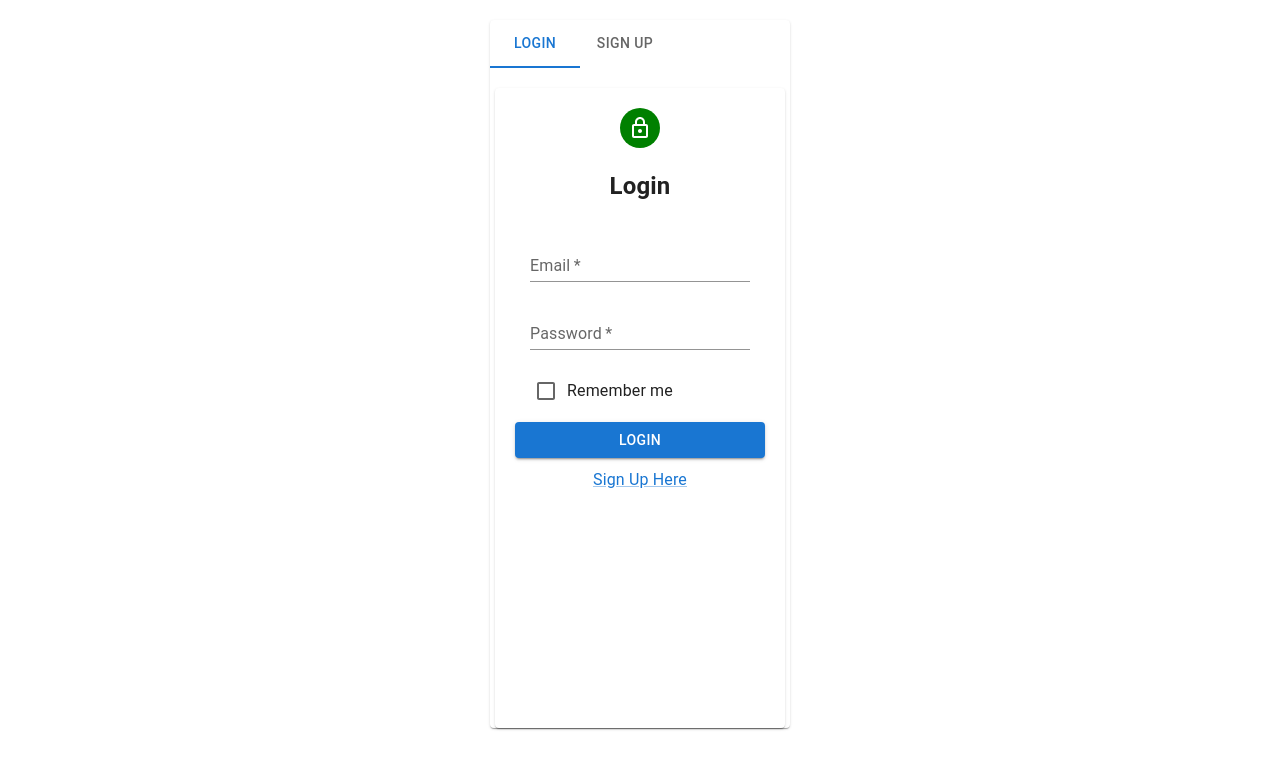
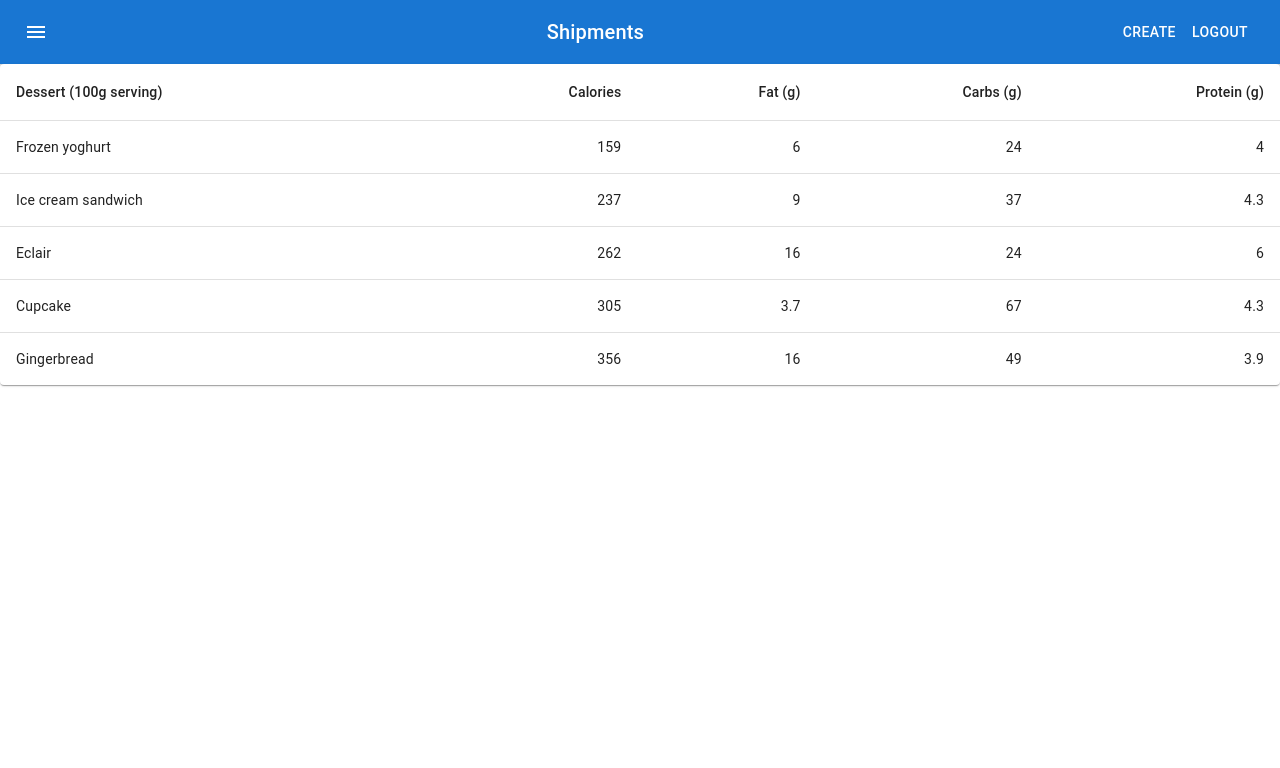
Before and after one commit to omar-elhajj00/shipping-fullstack, a React (Create React App) app in the folder front-end/: page / in a window 1280 px wide. Shown: the top 768 px of the page. Built offline with nearby package versions, Linux system fonts and the light colour scheme.

Commit message:
design the home component with material ui

```diff
--- a/front-end/src/Apis/Apis.js
+++ b/front-end/src/Apis/Apis.js
@@ -1,19 +1,21 @@
 import React from 'react';
 import axios from 'axios';
 
+
 const BASE_URL_SIGNUP="http://127.0.0.1:8000/api/register";
+const BASE_URL_LOGIN="http://127.0.0.1:8000/api/login";
 
+//sign up a new user
 export const signUpApi = async (user) => {
-    // const options ={
-    // url:BASE_URL_SIGNUP,
-    // params: {
-    //   'name': user.name,
-    //   'email': user.email,
-    //   'phoneNumber': user.phoneNumber,
-    //   'password': user.password
-    // }};
-
     const {data} = await axios.post(`${BASE_URL_SIGNUP}`,user);
     return data;
+}
+
+//user login
+export const signInApi = async(user) => {
+    const {data} = await axios.post(BASE_URL_LOGIN,user);
+    return data;
+    // .then(response => console.log(response.data))
+    // .catch(error => console.log(error));
 
 }
--- a/front-end/src/App.js
+++ b/front-end/src/App.js
@@ -2,11 +2,13 @@
 import { Container } from '@mui/material';
 import './App.css';
 import SignInOutContainer from './Container';
+import Home from './components/Home';
 
 function App() {
   return (
     <div className="App">
-      <SignInOutContainer />
+      {/* <SignInOutContainer /> */}
+      <Home />
     </div>
   );
 }
--- /dev/null
+++ b/front-end/src/components/Home.jsx
@@ -0,0 +1,86 @@
+import React from 'react'
+import { Box, AppBar, Toolbar, IconButton, Typography, Drawer, Button } from '@mui/material';
+import Table from '@mui/material/Table';
+import TableBody from '@mui/material/TableBody';
+import TableCell from '@mui/material/TableCell';
+import TableContainer from '@mui/material/TableContainer';
+import TableHead from '@mui/material/TableHead';
+import TableRow from '@mui/material/TableRow';
+import Paper from '@mui/material/Paper';
+import MenuIcon from '@mui/icons-material/Menu';
+
+
+const Home = () => {
+  function createData(name, calories, fat, carbs, protein) {
+    return { name, calories, fat, carbs, protein };
+  }
+
+  const rows = [
+    createData('Frozen yoghurt', 159, 6.0, 24, 4.0),
+    createData('Ice cream sandwich', 237, 9.0, 37, 4.3),
+    createData('Eclair', 262, 16.0, 24, 6.0),
+    createData('Cupcake', 305, 3.7, 67, 4.3),
+    createData('Gingerbread', 356, 16.0, 49, 3.9),
+  ];
+
+  return (
+    // Navbar
+    <Box>
+      <Box sx={{ flexGrow: 6 }}>
+        <AppBar position="static">
+          <Toolbar>
+            <IconButton
+              size="large"
+              edge="start"
+              color="inherit"
+              aria-label="menu"
+              sx={{ mr: 2 }}
+            >
+              <MenuIcon />
+            </IconButton>
+            <Typography variant="h6" component="div" sx={{ flexGrow: 1 }}>
+              Shipments
+            </Typography>
+            <Button color="inherit">Create</Button>
+            <Button color="inherit">Logout</Button>
+
+          </Toolbar>
+        </AppBar>
+      </Box>
+
+      {/* table */}
+      <TableContainer component={Paper}>
+        <Table sx={{ minWidth: 650 }} aria-label="simple table">
+          <TableHead>
+            <TableRow>
+              <TableCell>Dessert (100g serving)</TableCell>
+              <TableCell align="right">Calories</TableCell>
+              <TableCell align="right">Fat&nbsp;(g)</TableCell>
+              <TableCell align="right">Carbs&nbsp;(g)</TableCell>
+              <TableCell align="right">Protein&nbsp;(g)</TableCell>
+            </TableRow>
+          </TableHead>
+          <TableBody>
+            {rows.map((row) => (
+              <TableRow
+                key={row.name}
+                sx={{ '&:last-child td, &:last-child th': { border: 0 } }}
+              >
+                <TableCell component="th" scope="row">
+                  {row.name}
+                </TableCell>
+                <TableCell align="right">{row.calories}</TableCell>
+                <TableCell align="right">{row.fat}</TableCell>
+                <TableCell align="right">{row.carbs}</TableCell>
+                <TableCell align="right">{row.protein}</TableCell>
+              </TableRow>
+            ))}
+          </TableBody>
+        </Table>
+      </TableContainer>
+    </Box>
+);
+
+}
+
+export default Home
--- a/front-end/src/components/Login.jsx
+++ b/front-end/src/components/Login.jsx
@@ -3,13 +3,52 @@ import {Avatar, Button, FormGroup, Grid, Link, Paper, TextField, Typography} fro
 import LockOutlinedIcon from '@mui/icons-material/LockOutlined';
 import FormControlLabel from "@mui/material/FormControlLabel/FormControlLabel";
 import Checkbox from "@mui/material/Checkbox/Checkbox";
+import { useState } from "react";
+// import {useHistory} from 'react-router-dom';
+import {signInApi} from '../Apis/Apis'
 
 
 const Login = ({handleChange}) => {
+
     const paperStyle={padding:20, height: '75vh', width:250 ,margin: '20px auto'};
     const avatartStyle={backgroundColor:'green'};
     const inputStyle={margin:10};
 
+    const [message, setMessage]=useState('');
+    const [user, setUser] = useState({
+        email: "",
+        password: ""
+    });
+
+    // let history = useHistory();
+
+    const {email,password} = user;
+    //when changin the input values
+    const onInputChange = e => {
+        setUser({...user, [e.target.name]: e.target.value});
+    }
+
+    const signIn = () => {
+        // const users ={username};
+        if (user.email===''){
+            alert('Email field is empty');
+        }
+        else if (user.password ===''){
+            alert('Password field is empty')
+        }
+
+        signInApi(user);
+            // .then(response =>{
+            // console.log(response.data);
+            // message==="" ? setMessage(response.data): setMessage(response.data);
+            // localStorage.setItem("users", response.data);
+
+            // history.push("/Home");
+        // })
+        // .catch(error => {console.log(error)})
+
+        ;
+    }
     return(
         <Grid>
             <Paper elevation={1} style={paperStyle}>
@@ -17,12 +56,12 @@ const Login = ({handleChange}) => {
                     <Avatar style={avatartStyle}><LockOutlinedIcon /></Avatar>
                     <h2>Login</h2>
                 </Grid>
-                <TextField label="Email" placeholder="Enter you Email" variant="standard" fullwidth required style={inputStyle}/>
-                <TextField label="Password" placeholder="Enter you Password" type="password" variant="standard" fullwidth required style={inputStyle}/>
+                <TextField label="Email" placeholder="Enter you Email" name="email" value={email} variant="standard" fullwidth required style={inputStyle} onChange={e=> onInputChange(e)}/>
+                <TextField label="Password" placeholder="Enter you Password" name="password" value={password}  type="password" variant="standard" fullwidth required style={inputStyle} onChange={e=> onInputChange(e)}/>
                 <FormGroup>
                     <FormControlLabel control={<Checkbox />} label="Remember me" style={inputStyle} />
                 </FormGroup>
-                <Button type="submit" color="primary" variant="contained" fullWidth>Login</Button>
+                <Button type="submit" color="primary" onClick={signIn} variant="contained" fullWidth>Login</Button>
                 <Typography style={inputStyle}><Link href="#" onClick={()=>handleChange("event",1)}>Sign Up Here</Link></Typography>
             </Paper>
         </Grid>
--- a/front-end/src/components/SignUp.jsx
+++ b/front-end/src/components/SignUp.jsx
@@ -4,7 +4,7 @@ import AddCircleIcon from '@mui/icons-material/AddCircle';
 import FormControlLabel from "@mui/material/FormControlLabel/FormControlLabel";
 import Checkbox from "@mui/material/Checkbox/Checkbox";
 import {signUpApi} from '../Apis/Apis.js';
-import axios from 'axios';
+// import axios from 'axios';
 
 const SignUp = () => {
     const paperStyle={padding:20, width:250 ,margin: '20px auto'};
```
